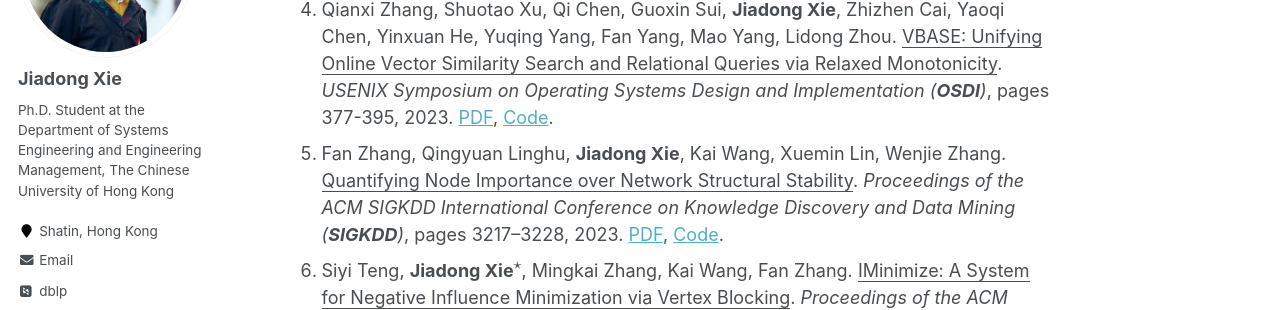
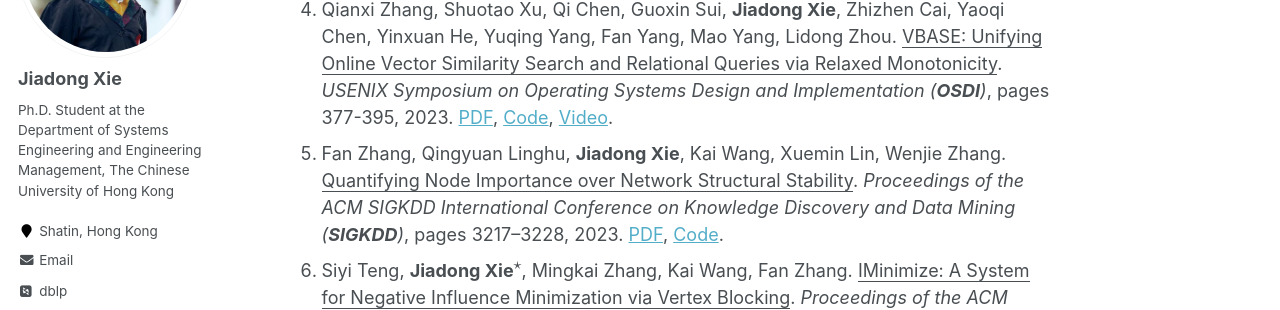
Before and after one commit to Xiejiadong/Xiejiadong.github.io, a Jekyll site: the page built from _pages/about.md, in a window 1280 px wide and 900 px high, scrolled down 590 px. Shown: the part 153-463 px from the top of the window. Built offline with Jekyll 4.4.1, drawn with Linux system fonts in a browser that asks for light colours; some web fonts are replaced; formulas are drawn with MathJax 3.

Commit message:
Update about.md

```diff
--- a/_pages/about.md
+++ b/_pages/about.md
@@ -32,7 +32,7 @@ Publications
 4. Qianxi Zhang, Shuotao Xu, Qi Chen, Guoxin Sui, **Jiadong Xie**, Zhizhen Cai, Yaoqi Chen, Yinxuan He, Yuqing Yang, Fan Yang, Mao Yang, Lidong Zhou.
    <u>VBASE: Unifying Online Vector Similarity Search and Relational Queries via Relaxed Monotonicity</u>.
    *USENIX Symposium on Operating Systems Design and Implementation (**OSDI**)*, pages 377-395, 2023.
-   [PDF](/files/paper/%5Bosdi23%5Dmulti-topk.pdf), [Code](https://github.com/Catoverflow/VBASE-artifacts).
+   [PDF](/files/paper/%5Bosdi23%5Dmulti-topk.pdf), [Code](https://github.com/Catoverflow/VBASE-artifacts), [Video](https://youtu.be/KxvUGkyD22k).
 5. Fan Zhang, Qingyuan Linghu, **Jiadong Xie**, Kai Wang, Xuemin Lin, Wenjie Zhang.
    <u>Quantifying Node Importance over Network Structural Stability</u>.
    *Proceedings of the ACM SIGKDD International Conference on Knowledge Discovery and Data Mining (**SIGKDD**)*, pages 3217–3228, 2023. [PDF](/files/paper/%5Bkdd23%5Dnode-importance.pdf), [Code](https://github.com/Xiejiadong/Quantifying-Node-Importance-over-Network-Structural-Stability).
```
